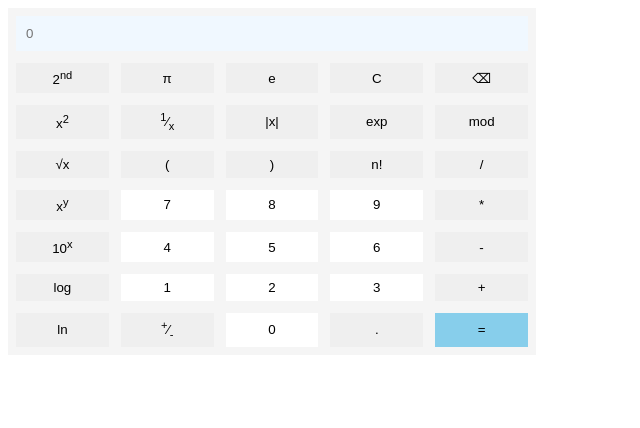
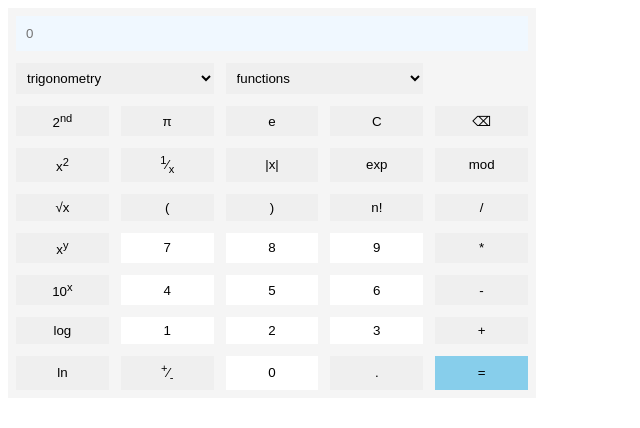
Before and after one commit to devmehta-simform/sci-calc-ts, a plain HTML site: page index.html in a window 1280 px wide. Shown: the whole page, without its empty margins (0-640 px from the left). Drawn offline with Linux system fonts and the light colour scheme.

Commit message:
feat(fun and trigo): added the dropdowns for functions and trigonometry

```diff
--- a/index.html
+++ b/index.html
@@ -10,6 +10,34 @@
   <body>
     <div class="grid">
       <input id="input" type="text" placeholder="0" class="span-5" />
+      <select
+        name="trigonometry"
+        id="trigonometry"
+        title="trigo"
+        class="span-2"
+      >
+        <option value="default" disabled selected>trigonometry</option>
+        <option value="sin">sin</option>
+        <option value="sin">sin</option>
+        <option value="cos">cos</option>
+        <option value="tan">tan</option>
+        <option value="cosec">cosec</option>
+        <option value="sec">sec</option>
+        <option value="cot">cot</option>
+        <option value="asin">asin</option>
+        <option value="acos">acos</option>
+        <option value="atan">atan</option>
+        <option value="acosec">acosec</option>
+        <option value="asec">asec</option>
+        <option value="acot">acot</option>
+      </select>
+      <select name="functions" id="functions" class="span-2">
+        <option value="default" disabled selected>functions</option>
+        <option value="rand">rand</option>
+        <option value="ceil">ceil</option>
+        <option value="floor">floor</option>
+      </select>
+      <div id="dummy"></div>
       <button type="button" class="fun" id="second">2<sup>nd</sup></button
       ><button type="button" class="di" id="pi">&pi;</button
       ><button type="button" class="di" id="e">e</button
--- a/style.css
+++ b/style.css
@@ -8,6 +8,9 @@
 }
 .span-5 {
   grid-column: span 5;
+}
+.span-2 {
+  grid-column: span 2;
 }
 button {
   border: none;
@@ -32,3 +35,11 @@ button:hover {
 .digit {
   background-color: white;
 }
+select {
+  padding: 7px;
+  border: none;
+  cursor: pointer;
+}
+select:focus {
+  outline: none;
+}
```
